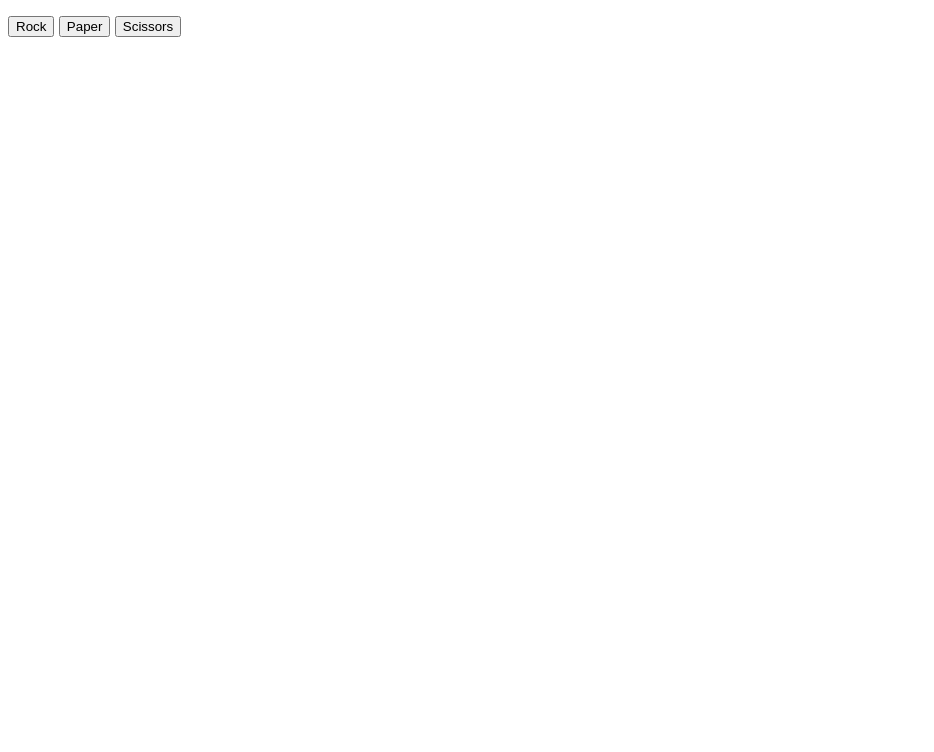
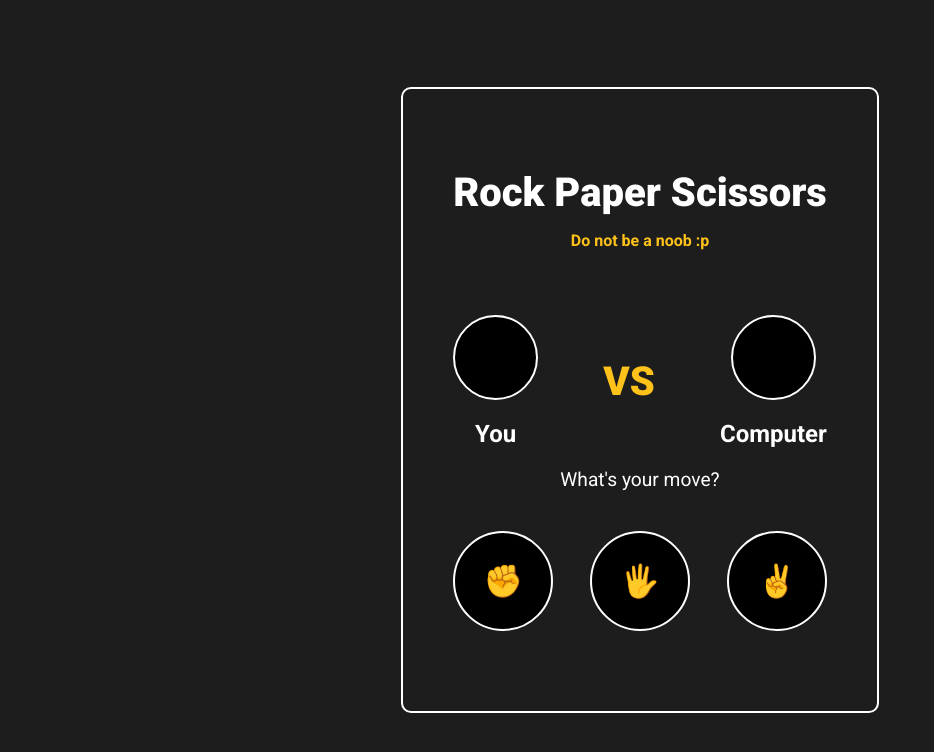
Before and after one commit to Infamous003/rock-paper-scissors-project, a plain HTML site: page index.html in a window 1280 px wide. Shown: the whole page, without its empty margins (0-934 px from the left). Drawn offline with Linux system fonts and the light colour scheme.

Commit message:
Add styles.css

```diff
--- a/index.html
+++ b/index.html
@@ -4,40 +4,56 @@
     <meta charset="UTF-8">
     <meta name="viewport" content="width=device-width, initial-scale=1.0">
     <title>Document</title>
-    <style>
-      body{
-        font-family: Arial, Helvetica, sans-serif;
-      }
-    </style>
+    <link rel="stylesheet" href="styles.css">
   </head>
   <body>
 
-    <div>
+    <div class="main-container">
+      <div class="upper-div">
+        <h1>Rock Paper Scissors</h1>
+        <h3>Do not be a noob :p</h3>
+        <p class="js-result result"></p>
+      </div>
+
+      <div class="mid-div">
+        <div class="player-div">
+          <div class="show-move">
             <p class="player"></p>
+          </div>
+          <h2>You</h2>
+        </div>
+        <h1 class="vs">VS</h1>
+        <div class="player-div">
+          <div class="show-move">
             <p class="computer"></p>
           </div>
+          <h2>Computer</h2>
+        </div>
 
+      </div>
+      <div style="text-align: center;font-size: 1.2rem;">What's your move?</div>
+      <div class="bottom-div">
         <button class="js-rock" onclick="
         // playGame('rock');
-    playGame(getPlayerMove('rock'), getComputerMove());
+        playGame(getPlayerMove('✊'), getComputerMove());
         ">
-      Rock
+          ✊
         </button>
         <button class="js-paper" onclick="
         //playGame('paper');
-    playGame(getPlayerMove('paper'), getComputerMove());
+        playGame(getPlayerMove('🖐️'), getComputerMove());
         ">
-      Paper
+          🖐️
         </button>
         <button class="js-scissors" onclick="
         //playGame('scissors');
-    playGame(getPlayerMove('scissors'), getComputerMove());
+        playGame(getPlayerMove('✌️'), getComputerMove());
         ">
-      Scissors
+          ✌️
         </button>
+      </div>
+      <script src="script.js"></script>
 
-    <p class="js-result"></p>
-
-    <script src="script.js"></script>
+    </div>
   </body>
 </html>
--- a/script.js
+++ b/script.js
@@ -10,11 +10,11 @@ function getComputerMove() {
 
   //console.log(computerChoice);
   if(computerChoice > 0 && computerChoice <= 0.3) {
-    return 'rock';
+    return '✊';
   }else if (computerChoice > 0.3 && computerChoice <= 0.6) {
-    return 'paper';
+    return '🖐️';
   }else if(computerChoice > 0.6 && computerChoice <= 1) {
-    return 'scissors';
+    return '✌️';
   }
 }
 
@@ -24,8 +24,8 @@ function showMove(playerMove, computerMove) {
   let showPlayerMoveEle = document.querySelector('.player');
   let showComputerMoveEle = document.querySelector('.computer');
 
-  showPlayerMoveEle.innerText = 'You: ' + playerMove;
-  showComputerMoveEle.innerText = 'Computer: ' + computerMove;
+  showPlayerMoveEle.innerText = playerMove;
+  showComputerMoveEle.innerText = computerMove;
 }
 
 
@@ -38,20 +38,20 @@ function playGame(playerMove, computerMove) {
   if(playerMove === computerMove) {
     resultElement.innerHTML = 'Draw';
   }else{
-    if(playerMove === 'rock') {
-      if(computerMove === 'paper'){
+    if(playerMove === '✊') {
+      if(computerMove === '🖐️'){
         resultElement.innerText = 'You lose';
       }else {
         resultElement.innerText = 'You win';
       }
-    }else if(playerMove === 'paper'){
-      if(computerMove === 'rock'){
+    }else if(playerMove === '🖐️'){
+      if(computerMove === '✊'){
         resultElement.innerText = 'You win';
       }else{
         resultElement.innerText = 'You lose';
       }
-    }else if(playerMove === 'scissors') {
-      if(computerMove === 'rock'){
+    }else if(playerMove === '✌️') {
+      if(computerMove === '✊'){
         resultElement.innerText = 'You lose';
       }else {
         resultElement.innerText = 'You win';
--- /dev/null
+++ b/styles.css
@@ -0,0 +1,111 @@
+@import url('https://fonts.googleapis.com/css2?family=Roboto:wght@400;500;700;900&display=swap');
+
+* {
+  margin: 0;
+  padding: 0;
+  box-sizing: border-box;
+  font-family: Roboto, Arial;
+  color: white;
+}
+
+body{
+  background-color: rgb(29, 29, 29);
+  display: flex;
+  justify-content: center;
+  align-items: center;
+  width: 100%;
+  height: 100vh;
+}
+/*                 Main container                           */
+.main-container {
+  padding: 80px 50px;
+  border: 2px solid white;
+  border-radius: 10px;
+  display: flex;
+  flex-direction: column;
+  row-gap: 20px;
+}
+
+h1 {
+  font-size: 2.5rem;
+  font-weight: 900;
+}
+h1, h2, h3, .result{
+  text-align: center;
+}
+h3 {
+  font-size: 1rem;
+}
+h3, .vs {
+  color: rgb(255, 194, 26);
+}
+
+button {
+  background-color: black;
+  border: 2px solid white;
+  width: 100px;
+  height: 100px;
+  font-size: 2rem;
+  border-radius: 50px;
+  cursor: pointer;
+  transition: background-color 0.15s, font-size 0.15s;
+}
+button:hover {
+  background-color: rgb(48, 48, 48);
+  font-size: 2.5rem;
+}
+
+button:active {
+  background-color: rgb(70, 70, 70);
+}
+
+/*              Upper division               */
+.upper-div {
+  width: 100%;
+  display: flex;
+  flex-direction: column;
+  row-gap: 15px;
+  padding-bottom: 30px;
+}
+
+.result {
+  font-size: 2rem;
+}
+
+/*              Middle division               */
+
+.mid-div {
+  display: flex;
+  justify-content: space-between;
+  align-items: center;
+}
+
+.player-div {
+  display: flex;
+  flex-direction: column;
+  align-items: center;
+  row-gap: 20px;
+}
+
+.show-move {
+  background-color: black;
+  border: 2px solid white;
+  display: flex;
+  justify-content: center;
+  align-items: center;
+  width: 85px;
+  height: 85px;
+  font-size: 1.5rem;
+  border-radius: 50px;
+  padding: 10px 10px;
+}
+
+
+/*              Bottom division               */
+
+.bottom-div {
+  display: flex;
+  width: 100%;
+  justify-content: space-between;
+  padding-top: 20px;
+}
```
Lines whose indentation alone changed are shown as unchanged.
